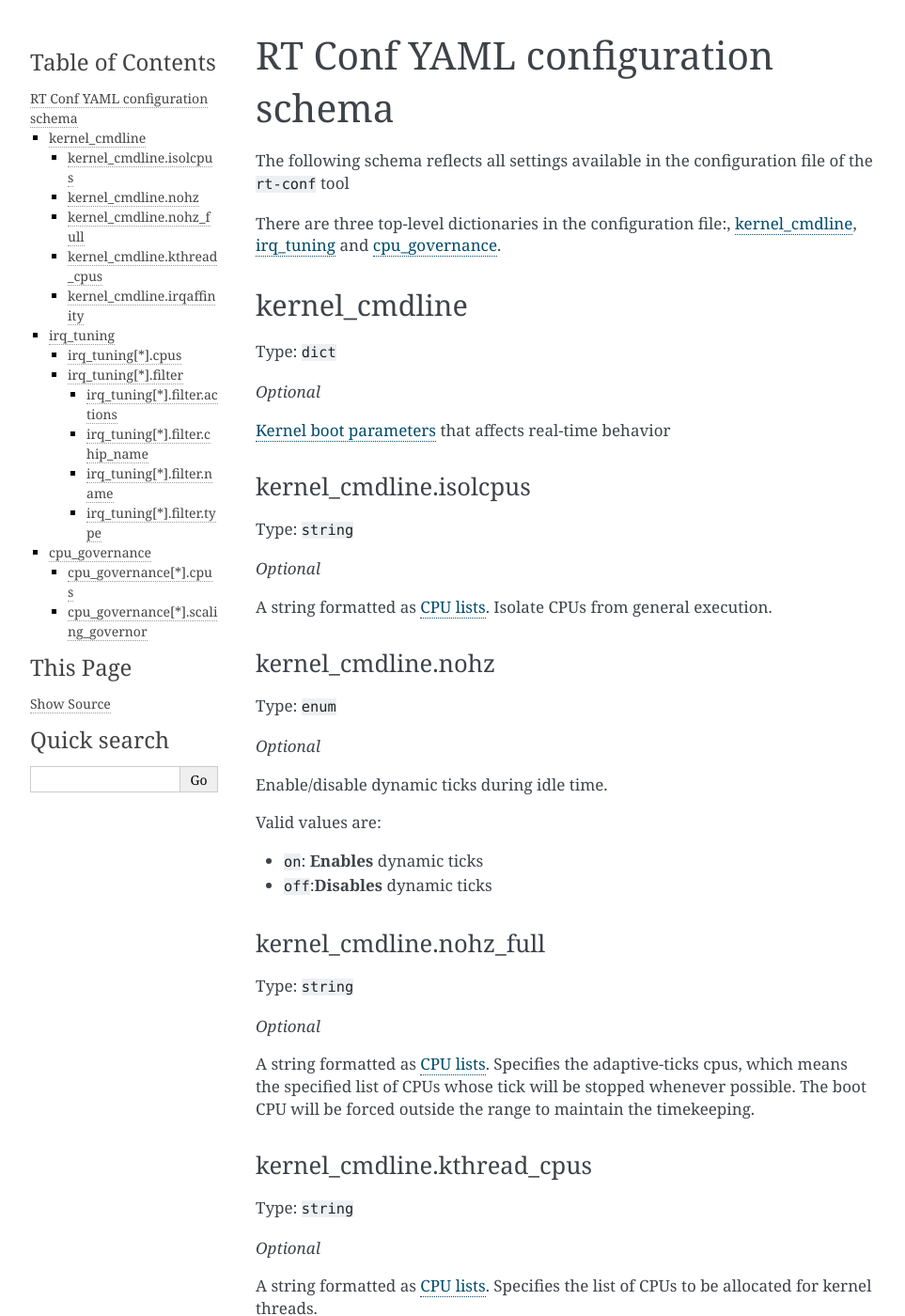
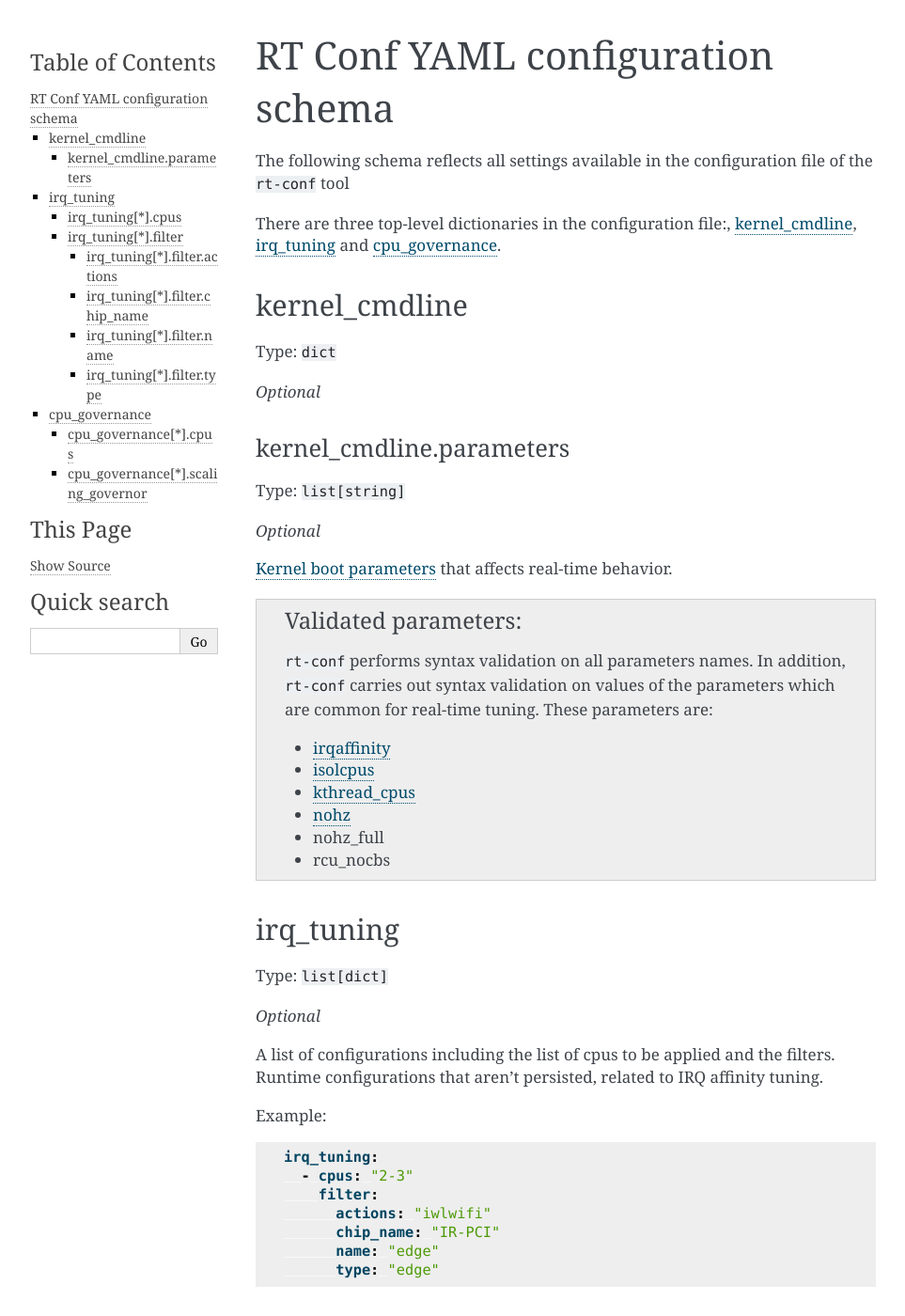
Before and after one commit to canonical/real-time-ubuntu-docs, a Sphinx documentation site: the page built from docs/reference/rt-conf-yaml.md, in a window 1280 px wide and 1400 px high. Shown: the whole window at 94% size, without its empty margins (148-1111 px from the left). Built offline with Sphinx 7.4.7, drawn with Linux system fonts in a browser that asks for light colours; some of the changed text lies outside the part shown.

Commit message:
Update rt-conf yaml reference (#155)
* feat: update rt-conf yaml reference

Signed-off-by: Lincoln Wallace <lincoln.wallace@canonical.com>

* chore(.custom_wordlist): ignore nocbs

Signed-off-by: Lincoln Wallace <lincoln.wallace@canonical.com>

* feat: put validated parameters information on an admonition note

Signed-off-by: Lincoln Wallace <lincoln.wallace@canonical.com>

* fix: change append -> parameters

Signed-off-by: Lincoln Wallace <lincoln.wallace@canonical.com>

* refact: improve explanation regarding validated values

Co-authored-by: Farshid Tavakolizadeh <farshid.tavakolizadeh@canonical.com>
Signed-off-by: Lincoln Wallace <lincoln.wallace@canonical.com>

* feat: specify the type for the list itens

Signed-off-by: Lincoln Wallace <lincoln.wallace@canonical.com>

* fix: add period to end sentence

Signed-off-by: Lincoln Wallace <lincoln.wallace@canonical.com>

* feat!: drop url

Signed-off-by: Lincoln Wallace <lincoln.wallace@canonical.com>

* feat: add requirement level for kernel-cmdline.parameters key

Signed-off-by: Lincoln Wallace <lincoln.wallace@canonical.com>

* feat: drop table and add simple bulleted list with references

Note that nohz_full and rcu_nocbs aren't present on the reference

Signed-off-by: Lincoln Wallace <lincoln.wallace@canonical.com>

---------

Signed-off-by: Lincoln Wallace <lincoln.wallace@canonical.com>
Co-authored-by: Farshid Tavakolizadeh <farshid.tavakolizadeh@canonical.com>

````diff
--- a/docs/.custom_wordlist.txt
+++ b/docs/.custom_wordlist.txt
@@ -48,6 +48,7 @@ Mutexes
 NMI
 NMIs
 NOCB
+nocbs
 OSAL
 OSNOISE
 OSS
--- a/docs/reference/rt-conf-yaml.md
+++ b/docs/reference/rt-conf-yaml.md
@@ -11,57 +11,28 @@ Type: `dict`
 
 _Optional_
 
-{ref}`kernel-boot-parameters` that affects real-time behavior
+### kernel_cmdline.parameters
 
-
-### kernel_cmdline.isolcpus
-
-Type: `string`
+Type: `list[string]`
 
 _Optional_
 
-A string formatted as {ref}`cpu-lists`.
-Isolate CPUs from general execution.
+{ref}`kernel-boot-parameters` that affects real-time behavior.
 
-### kernel_cmdline.nohz
+```{admonition} Validated parameters
 
-Type: `enum`
+`rt-conf` performs syntax validation on all parameters names.
+In addition, `rt-conf` carries out syntax validation on values of the parameters which are common for real-time tuning. These parameters are:
 
-_Optional_
+- {ref}`irqaffinity <reference-irqaffinity>`
+- {ref}`isolcpus <reference-isolcpus>`
+- {ref}`kthread_cpus <reference-kthread_cpus>`
+- {ref}`nohz <reference-nohz>`
+- nohz_full
+- rcu_nocbs
 
-Enable/disable dynamic ticks during idle time.
-
-Valid values are:
-  * `on`: **Enables** dynamic ticks
-  * `off`:**Disables** dynamic ticks
-
-### kernel_cmdline.nohz_full
-
-Type: `string`
-
-_Optional_
-
-A string formatted as {ref}`cpu-lists`.
-Specifies the adaptive-ticks cpus, which means the specified list of CPUs whose tick will be stopped whenever possible.
-The boot CPU will be forced outside the range to maintain the timekeeping.
-
-### kernel_cmdline.kthread_cpus
-
-Type: `string`
-
-_Optional_
-
-A string formatted as {ref}`cpu-lists`.
-Specifies the list of CPUs to be allocated for kernel threads.
-
-### kernel_cmdline.irqaffinity
-
-Type: `string`
-
-_Optional_
-
-A string formatted as {ref}`cpu-lists`.
-Specifies the list of CPUs for IRQ handling.
+<!-- TODO: add references for nohz_full and rcu_nocbs -->
+```
 
 (irqt)=
 ## irq_tuning
````
Also changed, not shown: docs/reference/kernel-boot-parameters.rst (+8 -0 lines).
